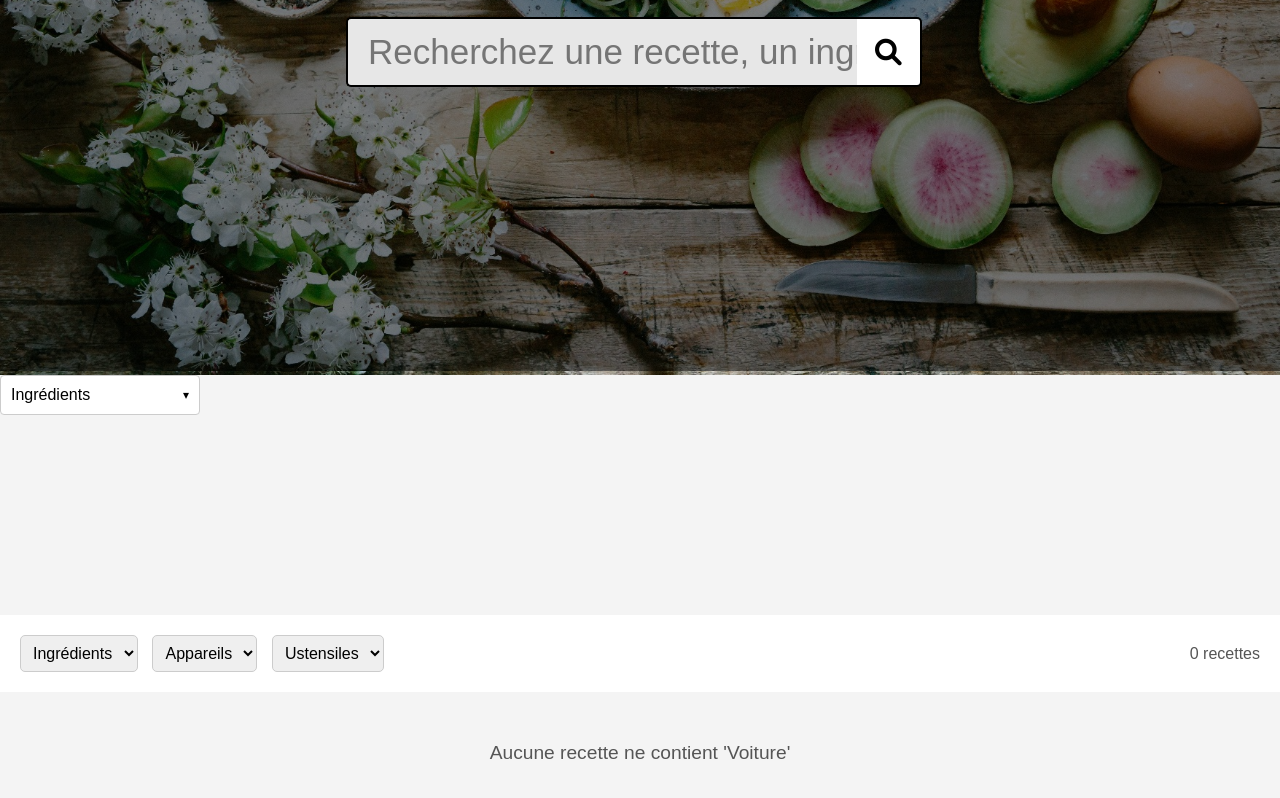
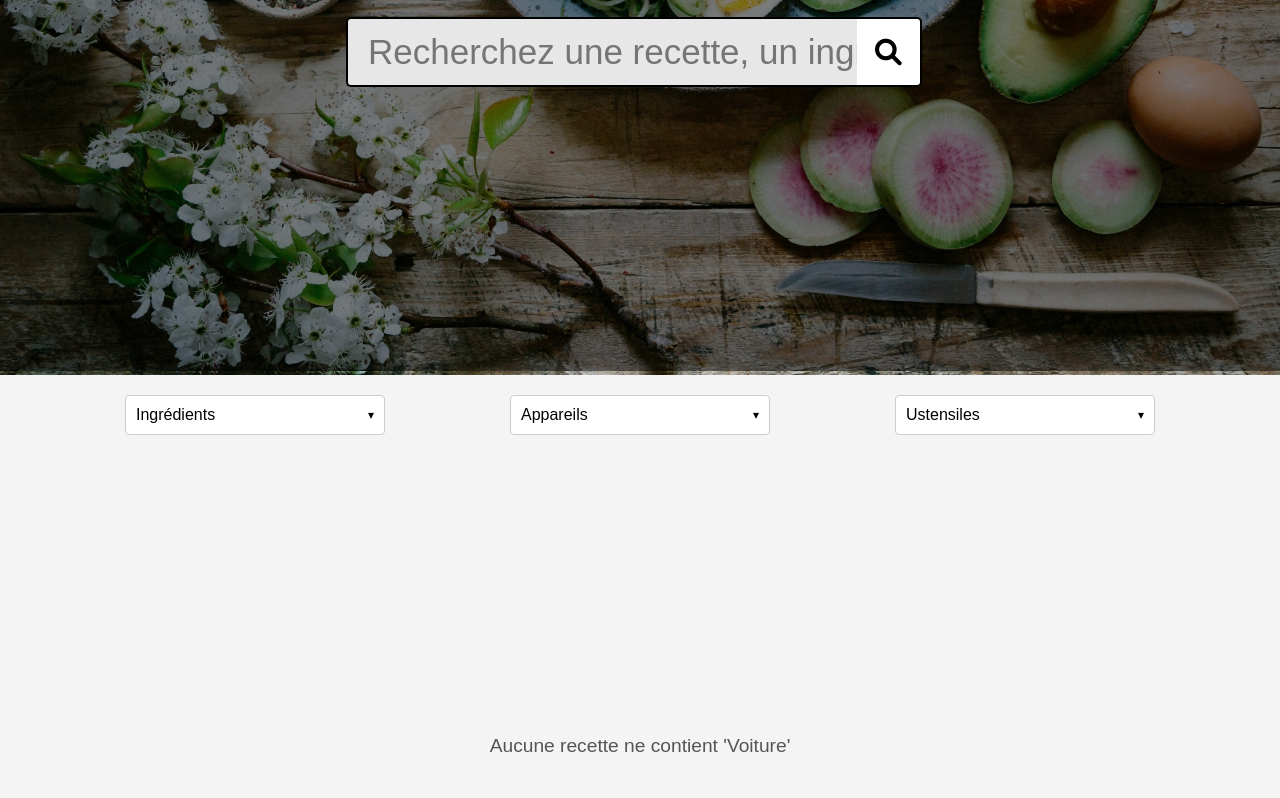
Before and after one commit to Killias35/Eval-Html, a plain HTML site: page index.html in a window 1280 px wide. Shown: the part 500-1298 px from the top of the page. Drawn offline with Linux system fonts and the light colour scheme; files whose address does not match are found by name.

Commit message:
Front finis

```diff
--- a/index.html
+++ b/index.html
@@ -6,7 +6,7 @@
     <title>Sup de Cuisine</title>
     <link rel="stylesheet" href="style.css">
     <link rel="stylesheet" href="https://cdnjs.cloudflare.com/ajax/libs/font-awesome/6.0.0-beta3/css/all.min.css">
-
+    <script src="script.js"></script>
 </head>
 <body>
 
@@ -28,36 +28,68 @@
         </div>
     </header>
 
+
+    <div class="center">
+
         <div class="dropdown">
             <div class="dropdown-button">Ingrédients</div>
             <div class="dropdown-content">
                 <div class="dropdown-search">
                     <i class="fa-solid fa-magnifying-glass"></i>
-                <input type="text" placeholder="Rechercher...">
+                    <input class="Ingredients-input" type="text" placeholder="Rechercher...">
                 </div>
-            <ul>
+                <ul class="Ingredients-ul">
+                    <!-- Exemple -->
+
                     <li>Poulet</li>
                     <li>Tomate</li>
                     <li>Ail</li>
+
+                    <!-- Exemple -->
                 </ul>
             </div>
         </div>
 
-    <!-- Section de filtres et résultats -->
-    <section class="filters-results">
-        <div class="filters">
-            <select>
-                <option>Ingrédients</option>
-            </select>
-            <select>
-                <option>Appareils</option>
-            </select>
-            <select>
-                <option>Ustensiles</option>
-            </select>
+        <div class="dropdown">
+            <div class="dropdown-button">Appareils</div>
+            <div class="dropdown-content">
+                <div class="dropdown-search">
+                    <i class="fa-solid fa-magnifying-glass"></i>
+                    <input class="Appareils-input" type="text" placeholder="Rechercher...">
                 </div>
-        <div class="results-count">0 recettes</div>
-    </section>
+                <ul class="Appareils-ul">
+                    <!-- Exemple -->
+
+                    <li>Poulet</li>
+                    <li>Tomate</li>
+                    <li>Ail</li>
+
+                    <!-- Exemple -->
+                </ul>
+            </div>
+        </div>
+
+
+        <div class="dropdown">
+            <div class="dropdown-button">Ustensiles</div>
+            <div class="dropdown-content">
+                <div class="dropdown-search">
+                    <i class="fa-solid fa-magnifying-glass"></i>
+                    <input class="Ustensiles-input" type="text" placeholder="Rechercher...">
+                </div>
+                <ul class="Ustensiles-ul">
+                    <!-- Exemple -->
+
+                    <li>Poulet</li>
+                    <li>Tomate</li>
+                    <li>Ail</li>
+
+                    <!-- Exemple -->
+                </ul>
+            </div>
+        </div>
+
+    </div>
 
     <!-- Message de résultats -->
     <section class="no-results">
--- a/style.css
+++ b/style.css
@@ -80,6 +80,12 @@ body {
     width: 100%;
 }
 
+.center{
+    display: flex;
+    justify-content: space-evenly;
+    align-items: center;
+}
+
 .middle{
     height: 90%;
     width: 75%;
@@ -107,33 +113,10 @@ body {
     left: 0;
 }
 
-.filters-results {
-    display: flex;
-    justify-content: space-between;
-    align-items: center;
-    padding: 20px;
-
-    margin-top: 200px;
-    background-color: #ffffff;
-}
-
-.filters select {
-    margin-right: 10px;
-    padding: 8px;
-    border-radius: 5px;
-    border: 1px solid #ccc;
-    outline: none;
-    font-size: 1em;
-}
-
-.results-count {
-    font-size: 1em;
-    color: #555;
-}
-
 .no-results {
     text-align: center;
-    padding: 50px;
+    padding: 100px;
+    padding-top: 300px;
     font-size: 1.2em;
     color: #555;
 }
@@ -142,8 +125,9 @@ body {
 .dropdown {
     position: relative;
     display: inline-block;
-    width: 200px;
+    width: 260px;
     font-family: Arial, sans-serif;
+    padding: 20px 0px 0px 0px;
 }
 
 /* Style du bouton du menu */
```
Lines whose indentation alone changed are shown as unchanged.
